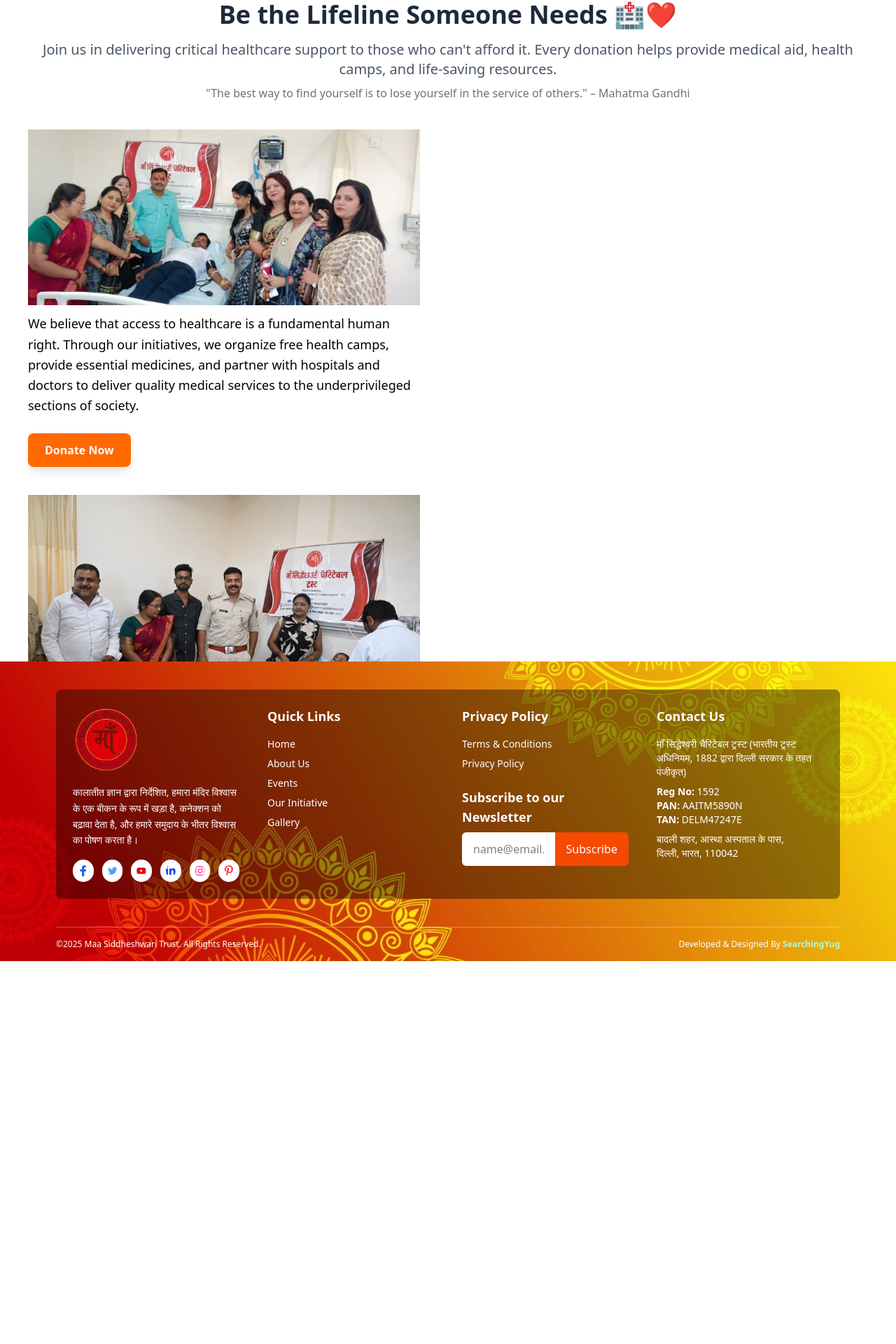
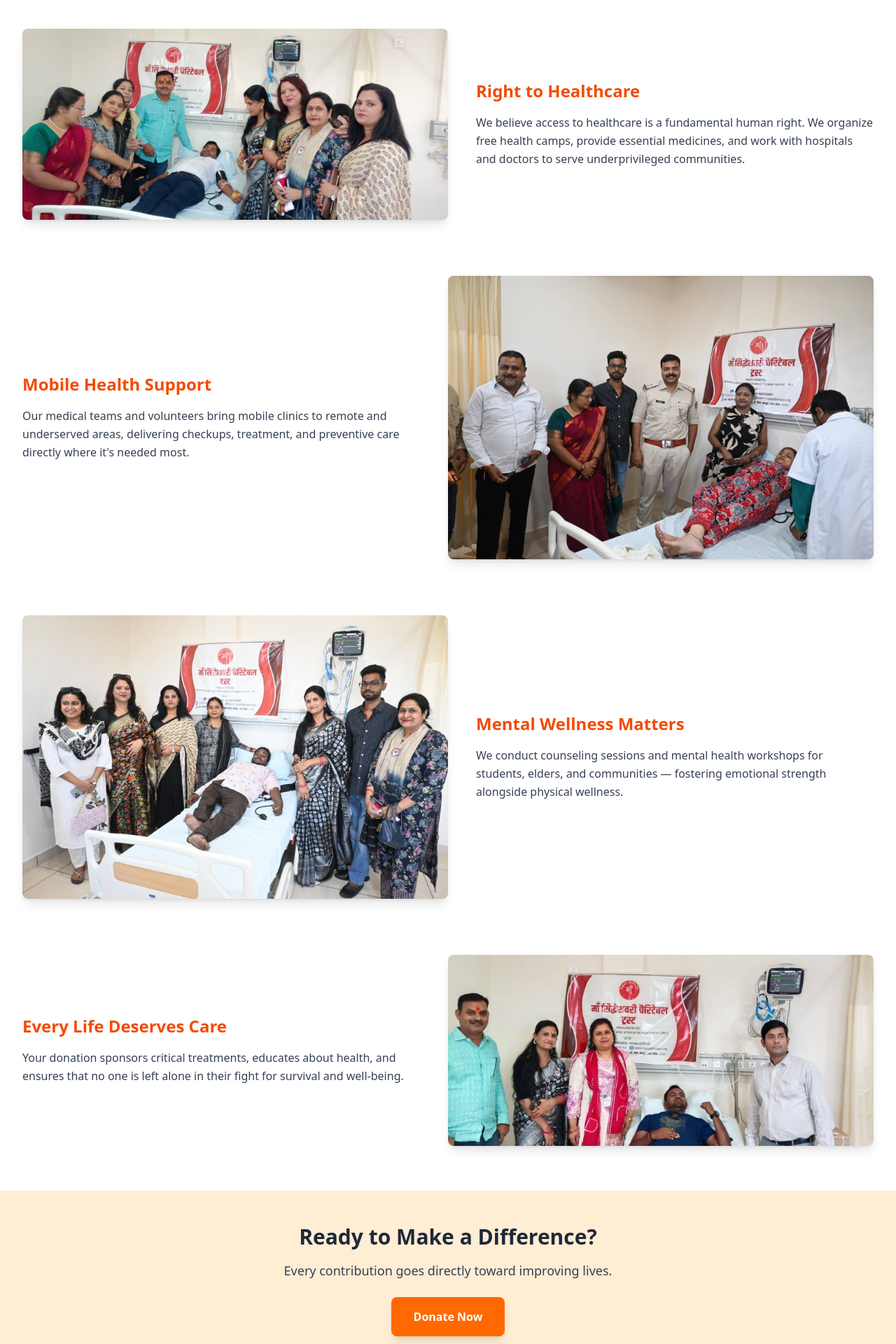
Before and after one commit to nikhil2438/Sedulous-charity-and-crowdfunding, a React (Vite) app: page /healthcare in a window 1280 px wide. Shown: the part 627-2547 px from the top of the page at 70% size. Before the commit the page ends 2000 px from the top, so only its background shows below. Built offline with nearby package versions, Linux system fonts and the light colour scheme.

Commit message:
messages

```diff
--- a/src/components/FundRaise/FundRaise.jsx
+++ b/src/components/FundRaise/FundRaise.jsx
@@ -27,7 +27,7 @@ const fundraisers = [
     image: FoodImage,
     raised: 5000,
     goal: 12000,
-    path: "/food",
+    path: "/food&nutrition",
   },
 ];
 
--- a/src/components/Pages/Healthcare.jsx
+++ b/src/components/Pages/Healthcare.jsx
@@ -1,9 +1,9 @@
 import React, { useState } from "react";
-import banner7 from "../../assets/images/medical1.jpg";
-import banner3 from "../../assets/images/medical2.jpg";
-import Healthcare3 from "../../assets/images/medical3.jpg";
-import Healthcare4 from "../../assets/images/medical4.jpg";
-import Healthcare5 from "../../assets/images/health5.jpg";
+import banner from "../../assets/images/medical1.jpg";
+import image1 from "../../assets/images/medical2.jpg";
+import image2 from "../../assets/images/medical3.jpg";
+import image3 from "../../assets/images/medical4.jpg";
+import image4 from "../../assets/images/health5.jpg";
 import DonationForm from "../DonationForm/DonationForm";
 
 const Healthcare = () => {
@@ -20,99 +20,125 @@ const Healthcare = () => {
 
   return (
     <>
+      {/* Hero Section */}
+      <div className="relative">
         <img
-        src={banner7}
+          src={banner}
           alt="Healthcare Banner"
-        className="mx-auto w-full h-[500px] object-cover rounded-lg shadow-md"
+          className="w-full h-[500px] object-cover rounded-lg shadow-md"
         />
-
-      <div className="mt-6 text-center px-6 sm:px-8">
-        <h2 className="text-3xl font-bold text-gray-800 sm:text-4xl">
+        <div className="absolute inset-0 bg-black bg-opacity-50 flex flex-col items-center justify-center text-white text-center px-4">
+          <h1 className="text-4xl font-bold sm:text-5xl">
             Be the Lifeline Someone Needs 🏥❤️
-        </h2>
-        <p className="mt-4 text-gray-600 text-lg sm:text-xl">
-          Join us in delivering critical healthcare support to those who can't
-          afford it. Every donation helps provide medical aid, health camps, and
-          life-saving resources.
-        </p>
-        <p className="mt-2 text-gray-500 text-sm sm:text-base">
-          "The best way to find yourself is to lose yourself in the service of
-          others." – Mahatma Gandhi
+          </h1>
+          <p className="mt-4 text-lg sm:text-xl max-w-3xl">
+            Help us bring healthcare to every doorstep. Your support fuels free
+            checkups, essential medicines, mobile clinics, and more.
           </p>
         </div>
+      </div>
 
-      <div className="flex flex-col md:flex-row items-center md:items-center">
-        <div className="w-full md:w-1/2 h-[500px] md:h-screen overflow-y-auto hide-scrollbar px-4 sm:px-10">
+      {/* Content Sections */}
+      <div className="max-w-7xl mx-auto px-4 sm:px-8 py-16 space-y-20">
+
+        {/* Block 1 */}
+        <div className="flex flex-col md:flex-row items-center gap-10">
           <img
-            src={banner3}
-            alt="Health Service"
-            className="h-auto w-full mt-10"
+            src={image1}
+            alt="Medical Aid"
+            className="w-full md:w-1/2 rounded-lg shadow-lg"
           />
-          <h1 className="text-left mt-3 text-base leading-relaxed md:text-lg">
-            We believe that access to healthcare is a fundamental human right.
-            Through our initiatives, we organize free health camps, provide
-            essential medicines, and partner with hospitals and doctors to
-            deliver quality medical services to the underprivileged sections of
-            society.
-          </h1>
+          <div className="text-base leading-relaxed text-gray-700 md:w-1/2">
+            <h2 className="text-2xl font-semibold text-orange-600 mb-4">Right to Healthcare</h2>
+            <p>
+              We believe access to healthcare is a fundamental human right. We
+              organize free health camps, provide essential medicines, and work
+              with hospitals and doctors to serve underprivileged communities.
+            </p>
+          </div>
+        </div>
 
+        {/* Block 2 */}
+        <div className="flex flex-col-reverse md:flex-row items-center gap-10">
+          <div className="text-base leading-relaxed text-gray-700 md:w-1/2">
+            <h2 className="text-2xl font-semibold text-orange-600 mb-4">Mobile Health Support</h2>
+            <p>
+              Our medical teams and volunteers bring mobile clinics to remote
+              and underserved areas, delivering checkups, treatment, and
+              preventive care directly where it's needed most.
+            </p>
+          </div>
+          <img
+            src={image2}
+            alt="Mobile Clinics"
+            className="w-full md:w-1/2 rounded-lg shadow-lg"
+          />
+        </div>
+
+        {/* Block 3 */}
+        <div className="flex flex-col md:flex-row items-center gap-10">
+          <img
+            src={image3}
+            alt="Mental Health"
+            className="w-full md:w-1/2 rounded-lg shadow-lg"
+          />
+          <div className="text-base leading-relaxed text-gray-700 md:w-1/2">
+            <h2 className="text-2xl font-semibold text-orange-600 mb-4">Mental Wellness Matters</h2>
+            <p>
+              We conduct counseling sessions and mental health workshops for
+              students, elders, and communities — fostering emotional strength
+              alongside physical wellness.
+            </p>
+          </div>
+        </div>
+
+        {/* Block 4 */}
+        <div className="flex flex-col-reverse md:flex-row items-center gap-10">
+          <div className="text-base leading-relaxed text-gray-700 md:w-1/2">
+            <h2 className="text-2xl font-semibold text-orange-600 mb-4">Every Life Deserves Care</h2>
+            <p>
+              Your donation sponsors critical treatments, educates about health,
+              and ensures that no one is left alone in their fight for survival
+              and well-being.
+            </p>
+          </div>
+          <img
+            src={image4}
+            alt="Helping Patients"
+            className="w-full md:w-1/2 rounded-lg shadow-lg"
+          />
+        </div>
+      </div>
+
+      {/* Donation CTA */}
       {!showDonationForm && (
+        <div className="text-center py-12 bg-orange-100">
+          <h2 className="text-3xl font-bold text-gray-800 mb-4">
+            Ready to Make a Difference?
+          </h2>
+          <p className="text-lg text-gray-700 mb-6">
+            Every contribution goes directly toward improving lives.
+          </p>
           <button
             onClick={handleDonateClick}
-              className="mt-6 bg-orange-500 hover:bg-orange-600 text-white font-semibold px-6 py-3 rounded-lg shadow-lg transition duration-300"
+            className="bg-orange-500 hover:bg-orange-600 text-white font-semibold px-8 py-4 rounded-lg shadow-lg transition duration-300"
           >
             Donate Now
           </button>
+        </div>
       )}
 
-          <img
-            src={Healthcare3}
-            alt="Health Check"
-            className="h-auto w-full mt-10"
-          />
-          <h1 className="text-left mt-3 text-base leading-relaxed md:text-lg">
-            Our volunteers and medical professionals work tirelessly to reach
-            remote areas and underserved communities. With mobile clinics and
-            health awareness programs, we ensure that preventive care reaches
-            those who need it most.
-          </h1>
-
-          <img
-            src={Healthcare4}
-            alt="Health Awareness"
-            className="h-auto w-full mt-10"
-          />
-          <h1 className="text-left mt-3 text-base leading-relaxed md:text-lg">
-            Mental health is equally important. We also conduct counseling
-            sessions and workshops to promote mental well-being, especially for
-            students and the elderly. We strive to create a healthy society —
-            physically, mentally, and emotionally.
-          </h1>
-
-          <img
-            src={Healthcare5}
-            alt="Helping Patients"
-            className="h-auto w-full mt-10"
-          />
-          <h1 className="text-left mt-3 text-base leading-relaxed md:text-lg">
-            Your contribution can sponsor life-saving treatments, health
-            education programs, and ensure no one is left behind in their fight
-            for a healthier life. Help us build a future where healthcare is not
-            a luxury, but a basic right for all.
-          </h1>
-        </div>
-
+      {/* Donation Form */}
       {showDonationForm && (
         <div
           id="donation-form"
-            className="bg-orange-500 px-4 sm:px-10 md:px-14 mt-20 mb-2 flex justify-center"
+          className="bg-orange-500 px-4 sm:px-10 md:px-14 py-12 flex justify-center"
         >
           <div className="w-full max-w-sm sm:max-w-md">
             <DonationForm />
           </div>
         </div>
       )}
-      </div>
     </>
   );
 };
--- a/src/components/Slider/Slider.jsx
+++ b/src/components/Slider/Slider.jsx
@@ -7,11 +7,12 @@ import defg from "../../assets/images/defg.jpg";
 import charity5 from "../../assets/images/charity5.jpg";
 import puja7 from "../../assets/images/puja7.jpg";
 import poltics11 from "../../assets/images/poltics11.jpg";
+import medical4  from "../../assets/images/medical4.jpg";
 import { Link } from "react-router-dom";
 
 const Slider = () => {
   const [currentIndex, setCurrentIndex] = useState(0);
-  const images = [ temple1, defg,  charity5, puja7 , poltics11];
+  const images = [ temple1, defg,  charity5, puja7 , poltics11 , medical4];
 
   console.log("Images:", images);
 
@@ -37,7 +38,7 @@ const Slider = () => {
   };
 
   return (
-    <div className="relative w-full h-[60vh] sm:h-screen overflow-hidden">
+    <div className="relative w-full h-[50vh] sm:h-screen overflow-hidden">
       <div
         className="flex transition-transform duration-700 ease-in-out"
         style={{ transform: `translateX(-${currentIndex * 100}%)` }}
@@ -47,7 +48,7 @@ const Slider = () => {
             <img
               src={image}
               alt={`Slide ${index + 1}`}
-              className="w-full h-full object-contain"
+              className="w-full h-[90vh] object-cover"
             />
 
             <div className="absolute inset-0 flex flex-col items-center justify-center bg-black bg-opacity-40 text-white text-center">
```
Also changed, not shown: src/components/Pages/Education.jsx (+68 -39 lines), src/components/Pages/FoodAndNutrition.jsx (+5 -5 lines), src/components/Pages/WomenEmpowerment.jsx (+37 -11 lines). Lines whose indentation alone changed are shown as unchanged.
